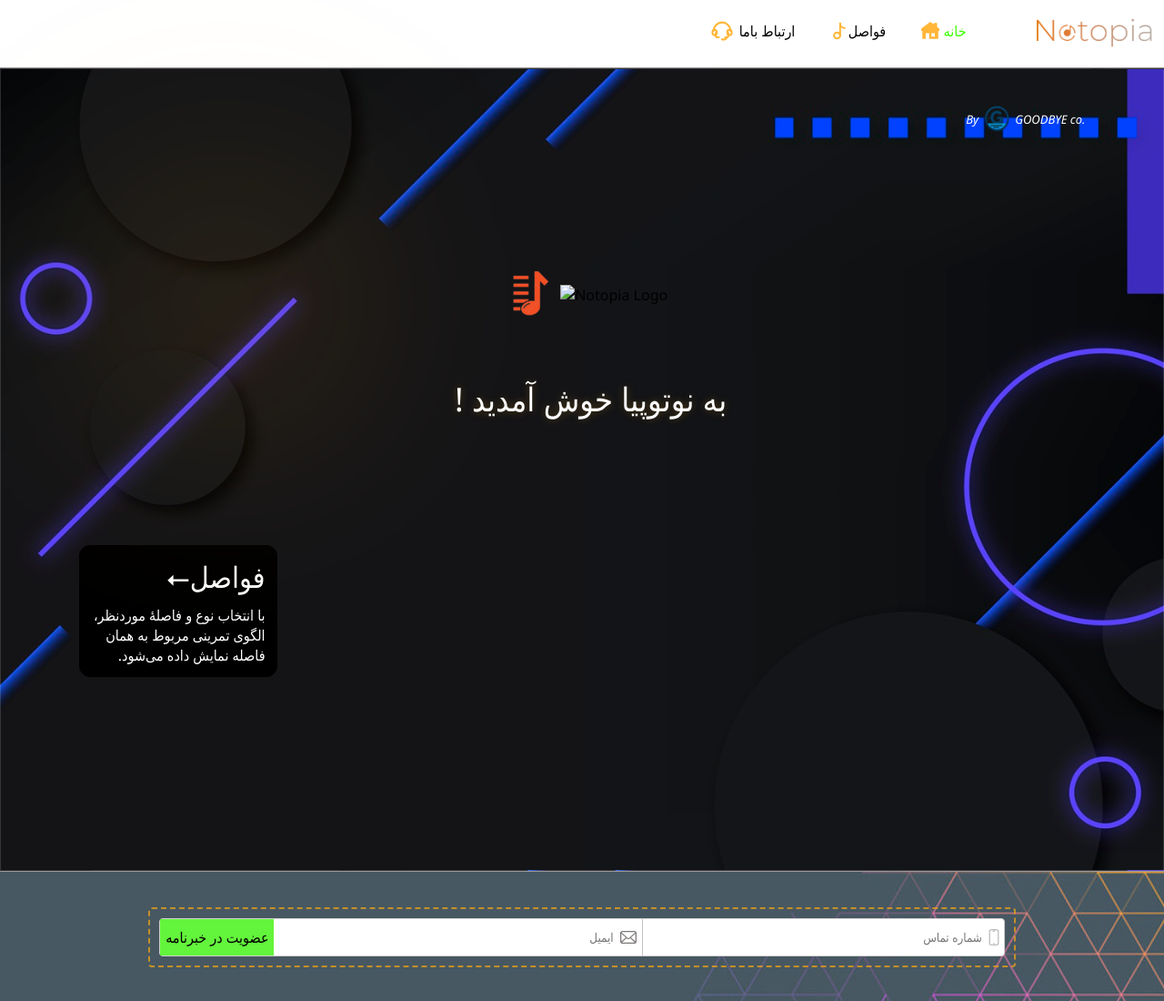
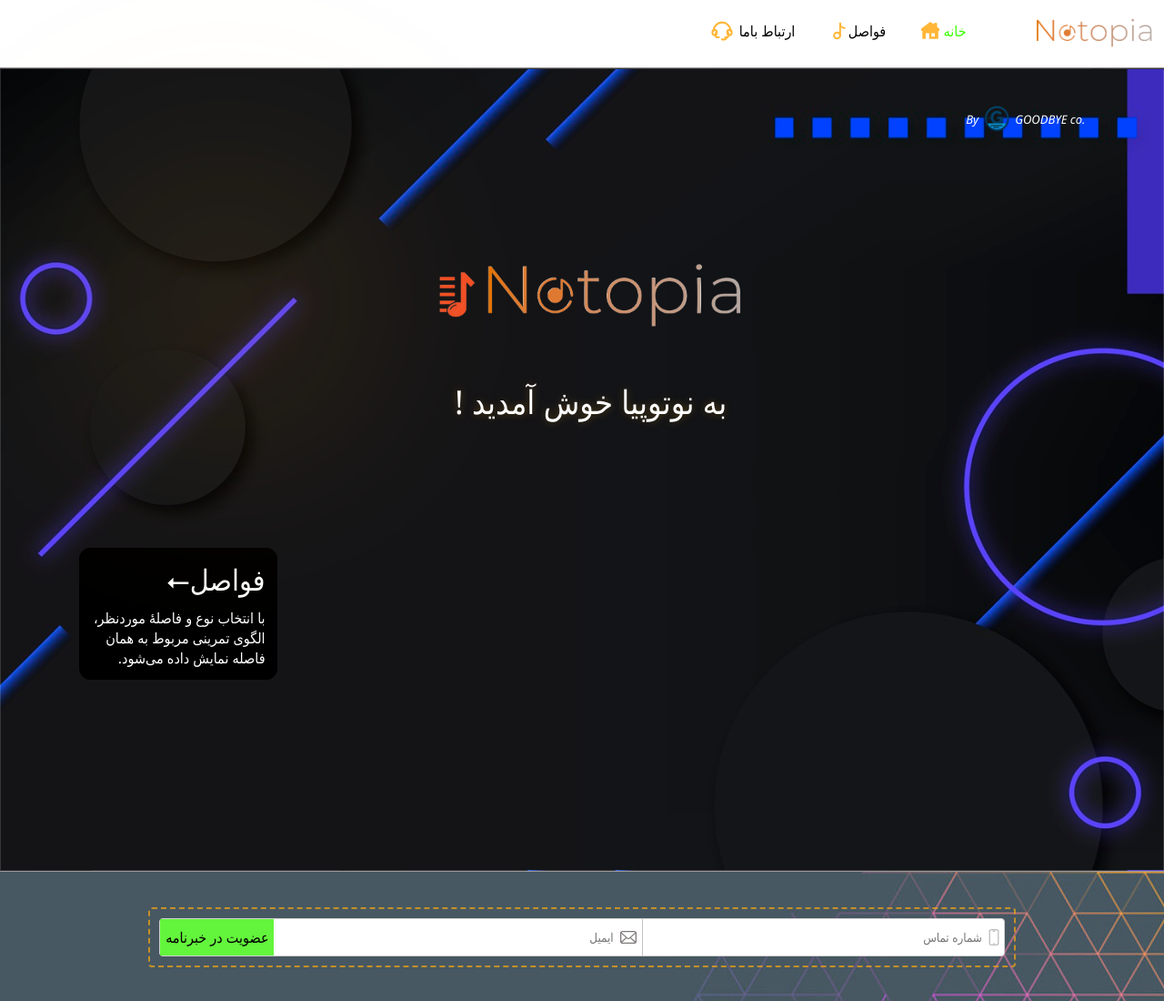
Before and after one commit to Notopia/Notopia, a plain HTML site: page index.html in a window 1280 px wide. Shown: the top 1100 px of the page at 91% size. Drawn offline with Linux system fonts and the light colour scheme.

Commit message:
Update index.html

```diff
--- a/index.html
+++ b/index.html
@@ -65,7 +65,7 @@
       <div class="main__welcome__glow"></div>
       <div class="main__welcome__notopiaText">
         <img src="images/icon.ico" alt="Notpia icon" id="icon">
-        <img src="images/Notopia Logo.png" alt="Notopia Logo" id="logo">
+        <img src="images/NotopiaLogo.png" alt="Notopia Logo" id="logo">
       </div>
       <div class="main__welcome__clip" id="welcomeText">
         به نوتوپیا خوش آمدید
```
